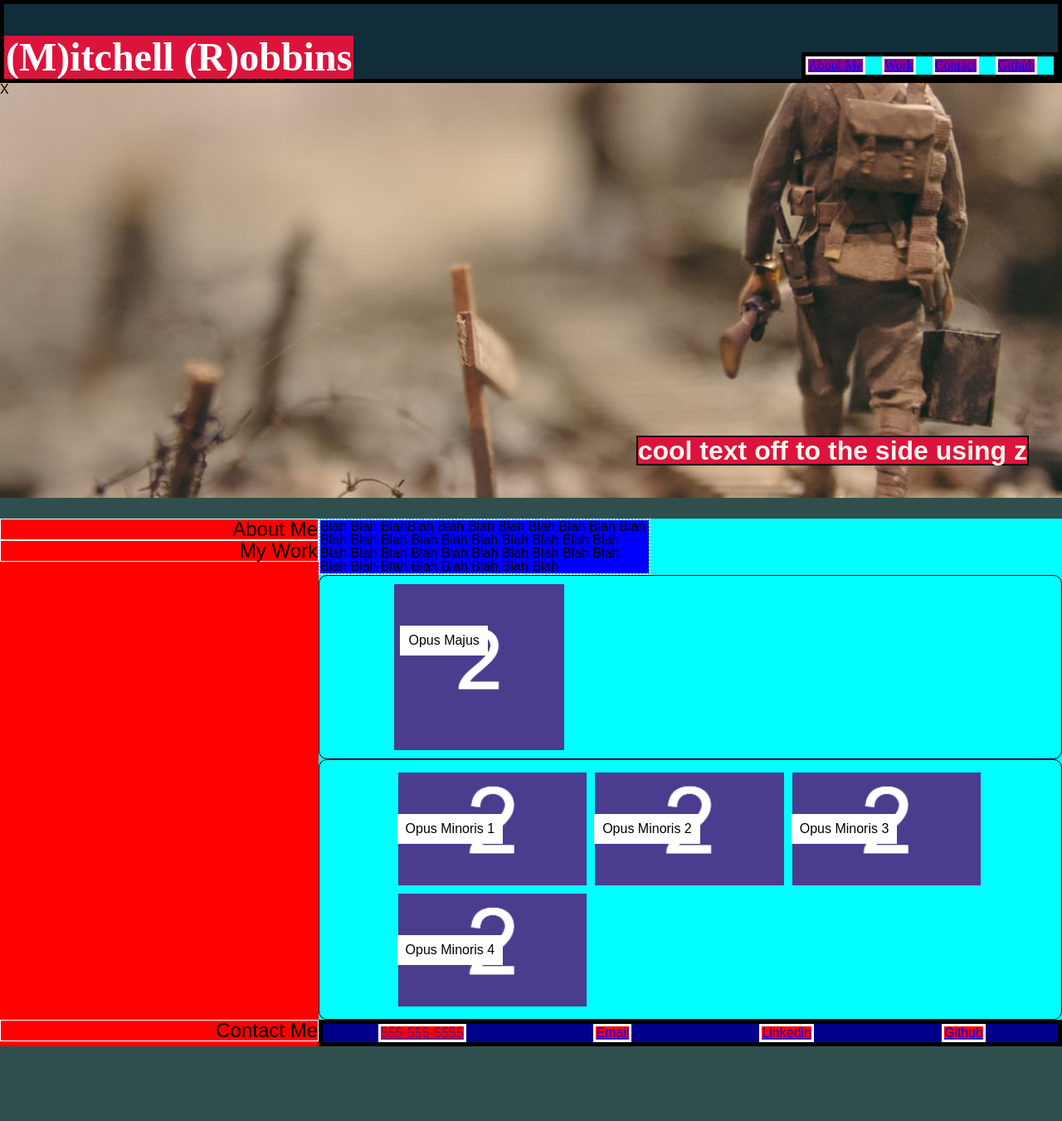
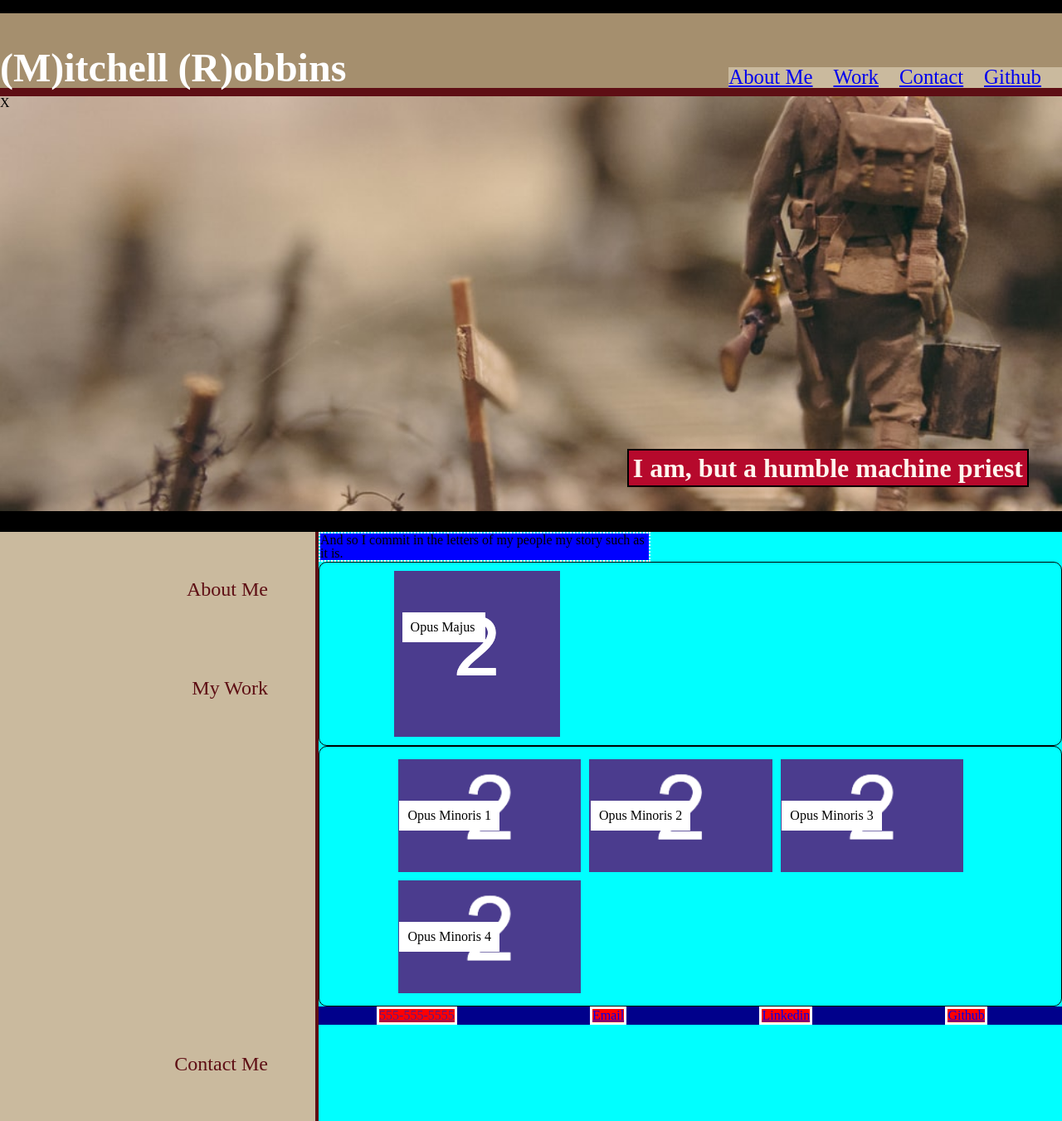
Before and after one commit to Mitchell-est-Robbins/02BootCampHomeworkMR, a plain HTML site: page index.html in a window 1280 px wide. Shown: the whole page at 83% size. Before the commit the page ends 1261 px from the top, so only its background shows below. Drawn offline with Linux system fonts and the light colour scheme; a web font is replaced by a local one.

Commit message:
Some fleshed out updates, save point

```diff
--- a/assets/css/style.css
+++ b/assets/css/style.css
@@ -4,10 +4,20 @@
     padding: 0;
     margin: 0;
 }
+/* font-family: 'IM Fell English', serif; */
 
 
+:root {
+    /* declare a variable with `--` syntax */
+    --darkliver: #5e0e14;
+    --silverchalice: #a58f6e;
+    --spanishgrey: #caba9e;
+    --wine:#66114d;
+  }
+
 body{
-    background-color: darkslategrey;
+    background: rgb(0,0,0);
+    font-family:'IM Fell English', serif;
     font-size: medium;
 }
 /*============
@@ -20,10 +30,10 @@ top box, font and background
     justify-content: space-between;
     width:100%;
     height: 100px;
-    font-family: 'Times New Roman', Times, serif;
-    background-color: #122d3a;
-    color: #ffffff;
-    border: black 5px solid;
+        background: var(--silverchalice);
+/* background: linear-gradient(0deg, rgba(0,0,0,1) 0%, rgba(255,245,39,1) 11%, rgba(255,134,36,1) 59%, rgba(54,9,62,1) 79%); */
+    color:white;
+    border-bottom: var(--darkliver) 10px solid;
 
 }
 
@@ -31,8 +41,8 @@ h1 {
     font-size: 300%;
     float:left;
     margin-top: 30px;
-    border:2px solid crimson;
-    background-color: crimson;
+    /* border:2px solid crimson; */
+    /* background-color: crimson; */
 
 }
 
@@ -40,9 +50,9 @@ nav {
     float:right;
     width: auto;
     height: auto;
-    border:black 5px solid;
+    /* border:var(--wine) 5px solid; */
     list-style-type: none;
-    background-color: cyan;
+    background-color: var(--spanishgrey);
 }
 
 ul{
@@ -51,11 +61,11 @@ ul{
 }
 
 li {
+    font-size: 155%;
     justify-content: space-evenly;
     align-items: flex-end;
-    margin: 0 20px 0 0;
-    background-color: darkmagenta;
-    border:white solid 3px;
+    margin: 0 25px 0 0;
+    background-color: var(--spanishgrey);
     list-style-type: none;
 }
 
@@ -77,13 +87,15 @@ making that jumbo work
 text in the jumbotron
 ======================*/
 h2{
+
     font-size: 200%;
     float: right;
     z-index: 1;
+    padding: 5px;
     margin-top: -100px;
     margin-right: 40px;
     border: black 2px solid;
-    background-color: crimson;
+    background-color: rgb(182, 9, 44);
     color:seashell;
 
 }
@@ -99,28 +111,37 @@ meat and potatoes
 
 .sidebar{
     flex: 1 1 30%;
-    background:red;
+    background: var(--spanishgrey);
+    border-right: 4px var(--darkliver) solid;
 }
 
 #aboutme{
+    margin-right:15%;
+    margin-top: 15%;
     display: flex;
     justify-content: flex-end;
-    border:white 1px solid;
+    /* border:white 1px solid; */
     font-size: 150%;
+    color:var(--darkliver);
 }
 
 #mywork{
+    margin-right:15%;
+    margin-top: 25%;
     display: flex;
     justify-content: flex-end;
-    border:white 1px solid;
+    /* border:white 1px solid; */
+    color:var(--darkliver);
     font-size: 150%;
 }
 
 #contactme{
+    margin:15%;
     display: flex;
     justify-content: flex-end;
-    border:white 1px solid;
+    /* border:white 1px solid; */
     font-size: 150%;
+    Color:var(--darkliver);
 }
 
 /* ==================
@@ -167,20 +188,7 @@ The content
     background-position: center;
     background-color:chocolate;
 }
-/* .cardheader{
-    border: black solid 1px;
-    background: cadetblue;
-    width: 10%;
-    position: relative;
-    margin-right: -100px;
 
-} */
-/*
-#mainpic{
-    margin: 10px 0 10px 13%;
-    max-block-size: 400px;
-
-} */
 
 .minicard{
     margin:5px;
@@ -200,6 +208,39 @@ The content
     background: white;
     z-index: 6;
 }
+
+/* =====================
+footer
+================== */
+footer {
+    display: flex;
+    background-color: darkblue;
+    justify-content: space-around;
+}
+
+.footerbits{
+
+    align-items: center;
+    margin: 0 20px 0 0;
+    border:white solid 3px;
+    background:red;
+}
+
+
+/* .cardheader{
+    border: black solid 1px;
+    background: cadetblue;
+    width: 10%;
+    position: relative;
+    margin-right: -100px;
+
+} */
+/*
+#mainpic{
+    margin: 10px 0 10px 13%;
+    max-block-size: 400px;
+
+} */
 /*
 #minicard{
     padding: 50px;
@@ -219,19 +260,3 @@ The content
 /* .minicard{
     display:flex
 } */
-/* =====================
-footer
-================== */
-footer {
-    display: flex;
-    background-color: darkblue;
-    justify-content: space-around;
-}
-
-.footerbits{
-
-    align-items: center;
-    margin: 0 20px 0 0;
-    border:white solid 3px;
-    background:red;
-}
--- a/index.html
+++ b/index.html
@@ -5,6 +5,7 @@
     <meta name="viewport" content="width=device-width, initial-scale=1.0" />
     <title>MR VookmirVookmir</title> <!--change this every time-->
     <link rel="stylesheet"  href="./assets/css/reset.css" />
+    <<link href="https://fonts.googleapis.com/css2?family=IM+Fell+English:ital@0;1&display=swap" rel="stylesheet">
     <link rel="stylesheet"  href="./assets/css/style.css" />
     <!--make sure these are up to date-->
   </head>
@@ -25,7 +26,7 @@
 
     <section>
         <div id=jumbotron>X</div>
-        <h2>cool text off to the side using z</h2>
+        <h2>I am, but a humble machine priest</h2>
     </section>
 
     <section class=contentsidebar>
@@ -37,7 +38,7 @@
     <section></section>
         <main class=content>
         <div id=mybodycard >
-            <p class=mybody> Blah Blah BlahBlah Blah Blah Blah Blah Blah Blah Blah Blah Blah Blah Blah Blah Blah Blah Blah Blah Blah Blah Blah Blah Blah Blah Blah Blah Blah Blah Blah Blah Blah Blah Blah Blah Blah Blah Blah </p>
+            <p class=mybody> And so I commit in the letters of my people my story such as it is.   </p>
 
         </div>
 
```
